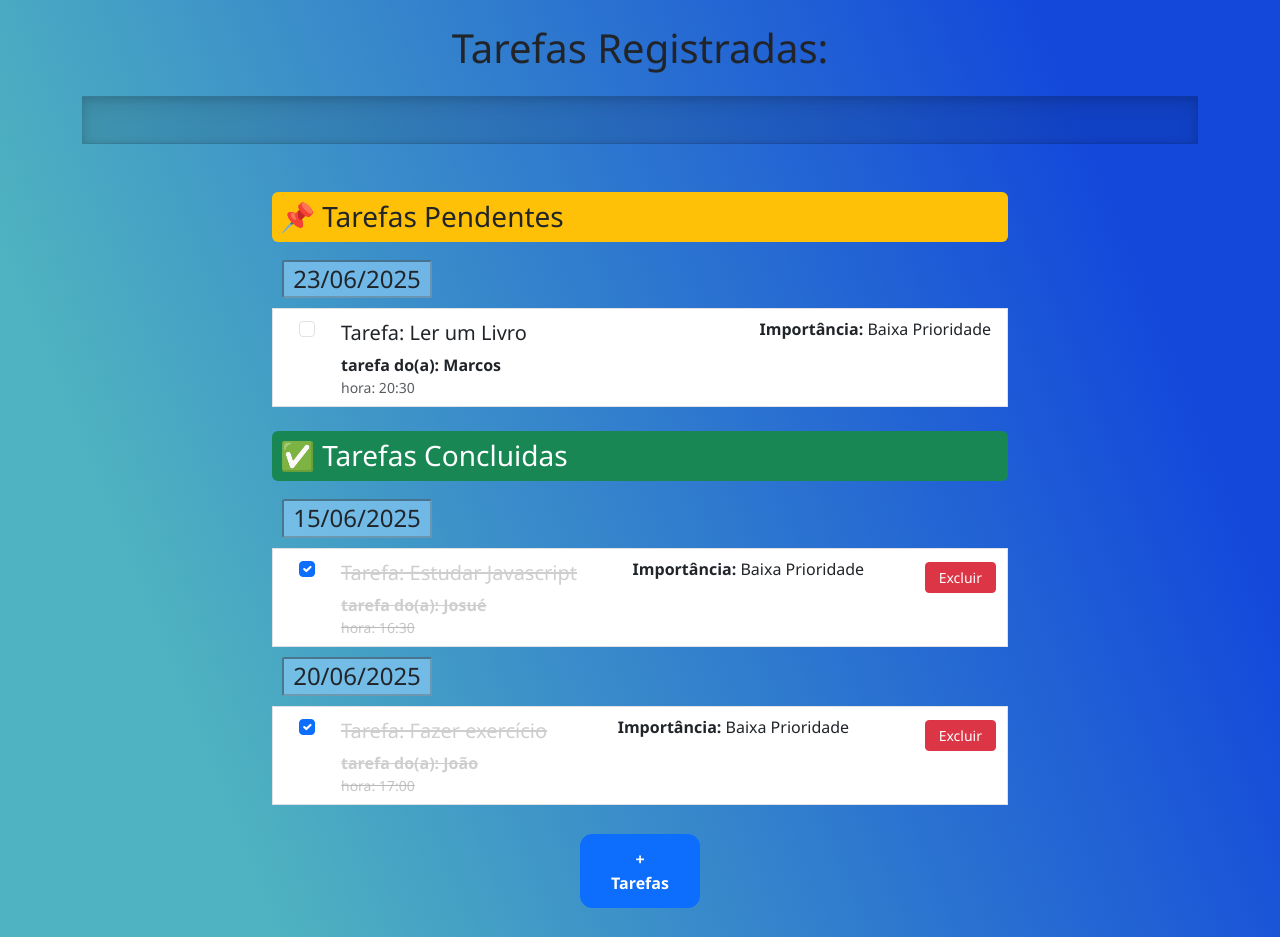
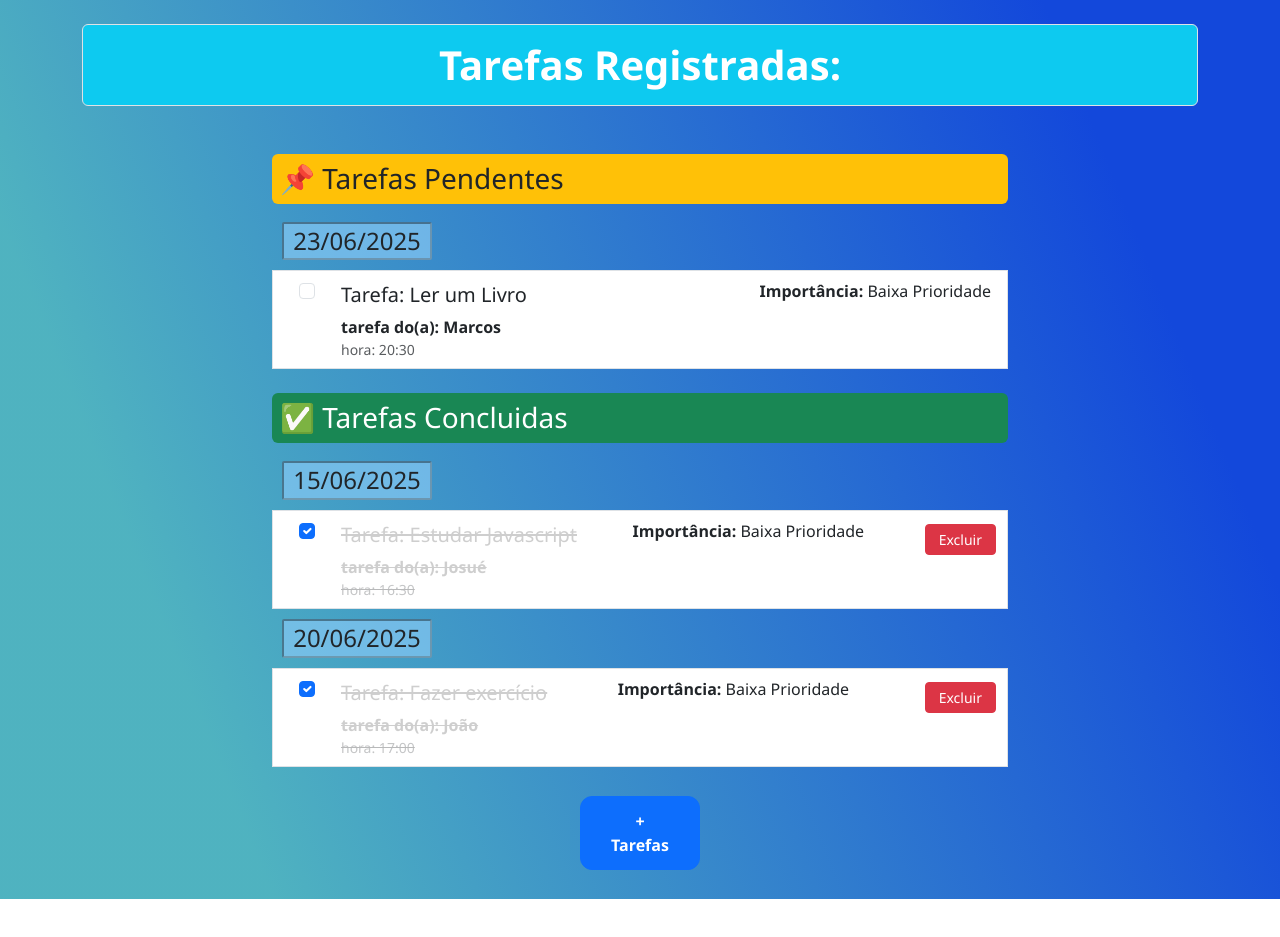
Before and after one commit to marcosviniciusribeiiro/projeto-familia, a plain HTML site: page visualizar.html in a window 1280 px wide. After the commit the page ends 899 px from the top, so only its background shows below. Drawn offline with Linux system fonts and the light colour scheme.

Commit message:
Update visualizar.html

```diff
--- a/visualizar.html
+++ b/visualizar.html
@@ -11,8 +11,8 @@
 
 <body>
     <div class="container my-4">
-        <h1 class="text-center mb-4">Tarefas Registradas:</h1>
-        <div class="b-example-divider mb-4"></div>
+        <h1 class="bg-info border fw-bold mb-4 p-3 rounded text-center text-white">Tarefas Registradas:</h1>
+
         <div class="row justify-content-center">
             <div class="col-12 col-md-8">
                 <div class="list-group" id="lista"></div>
```
